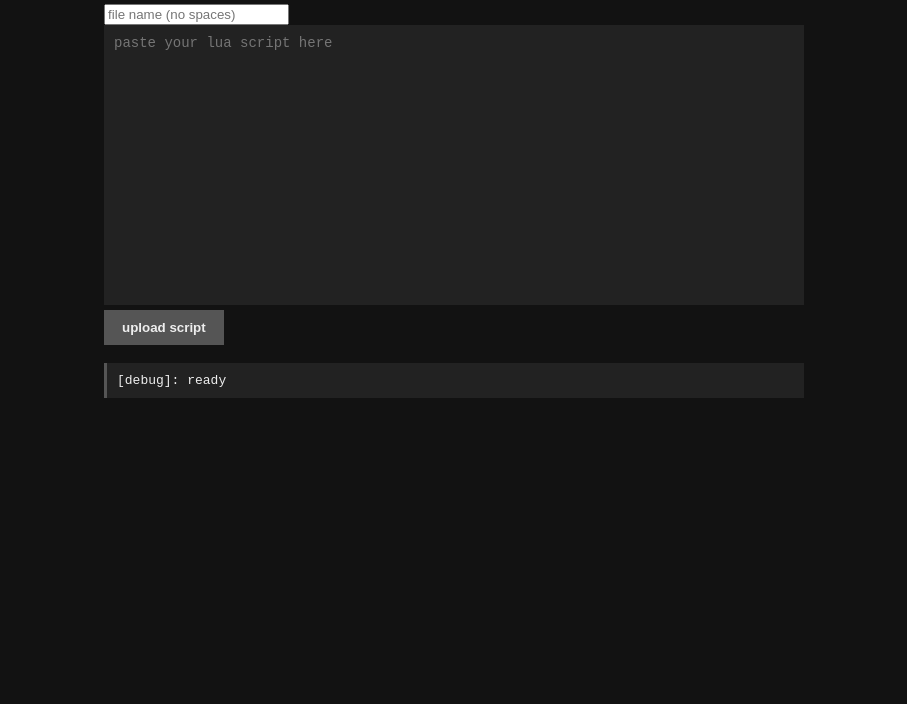
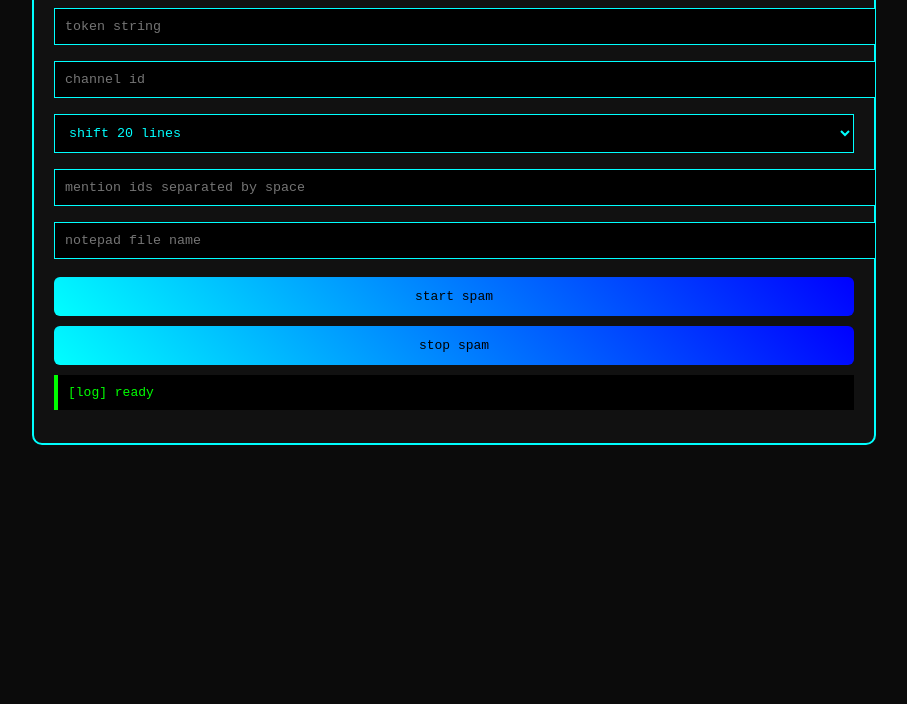
Before and after one commit to swapperxmonk1/onbfbuscatorb, a plain HTML site: page index.html in a window 1280 px wide. Shown: the part 96-800 px from the top of the page, without its empty margins (186-1093 px from the left). Drawn offline with Linux system fonts and the light colour scheme.

Commit message:
Update index.html

```diff
--- a/index.html
+++ b/index.html
@@ -1,105 +1,152 @@
-<!DOCTYPE html>
-<html lang="en">
+<!DOCTYPE html><html lang="en">
 <head>
-<meta charset="UTF-8" />
-<meta name="viewport" content="width=device-width, initial-scale=1" />
-<title>lua script uploader</title>
+  <meta charset="utf-8">
+  <title>discord spammer</title>
   <style>
     body {
-    background: #121212;
-    color: #ddd;
-    font-family: monospace, monospace;
+      background-color: #0b0b0b;
+      color: #0ff;
+      font-family: monospace;
       margin: 0;
       padding: 20px;
     }
     .container {
-    max-width: 700px;
-    margin: 0 auto;
+      max-width: 800px;
+      margin: auto;
+      padding: 20px;
+      background: #111;
+      border: 2px solid #0ff;
+      border-radius: 10px;
+      box-shadow: 0 0 20px #0ff44;
     }
-  textarea {
+    input, select {
       width: 100%;
-    height: 280px;
-    background: #222;
-    color: #eee;
+      background: #000;
+      color: #0ff;
+      border: 1px solid #0ff;
+      padding: 10px;
+      margin: 8px 0;
+      font-family: monospace;
+    }
+    .btn {
+      display: block;
+      text-align: center;
+      background: linear-gradient(45deg,#0ff,#00f);
+      color: #000;
+      padding: 12px;
+      margin: 10px 0;
       border: none;
-    padding: 10px;
-    font-size: 14px;
-    resize: none;
-    box-sizing: border-box;
-  }
-  input[type=text] {
-    width: 100%;
-    padding: 8px;
-    margin: 12px 0 6px 0;
-    font-size: 14px;
-    box-sizing: border-box;
-    border: none;
-    background: #222;
-    color: #eee;
-  }
-  button {
-    padding: 10px 18px;
-    background: #555;
-    color: #eee;
-    border: none;
+      border-radius: 6px;
       cursor: pointer;
-    font-weight: bold;
-    transition: background 0.3s ease;
-  }
-  button:hover {
-    background: #777;
+      user-select: none;
+      font-family: monospace;
     }
     pre {
-    background: #222;
+      background: #000;
       padding: 10px;
-    margin-top: 18px;
-    color: #eee;
+      font-size: 13px;
+      color: #0f0;
+      border-left: 4px solid #0f0;
       white-space: pre-wrap;
-    word-break: break-word;
-    border-left: 3px solid #555;
+      word-wrap: break-word;
+      max-height: 300px;
+      overflow-y: auto;
+      margin-top: 10px;
     }
   </style>
 </head>
 <body>
   <div class="container">
-    <h1>lua script uploader</h1>
-    <input id="script_name" placeholder="file name (no spaces)" />
-    <textarea id="script_input" placeholder="paste your lua script here"></textarea>
-    <button onclick="upload_script()">upload script</button>
-    <pre id="debug">[debug]: ready</pre>
-  </div>
+    <h2>discord spammer</h2>
+    <input id="mata2" placeholder="token string">
+    <input id="mata3" placeholder="channel id">
+    <select id="mata4">
+      <option value="shift">shift 20 lines</option>
+      <option value="enter">enter 1 line</option>
+    </select>
+    <input id="mata5" placeholder="mention ids separated by space">
+    <input id="mata6" placeholder="notepad file name">
+    <div class="btn" onclick="mata7()">start spam</div>
+    <div class="btn" onclick="mata24()">stop spam</div>
+    <pre id="mata8">[log] ready</pre>
+  </div>  <script>
+    let mata9 = false;
+    let mata10 = 0;
+    let mata11 = [];
 
-  <script>
-    async function upload_script() {
-      const debug = document.getElementById('debug')
-      const name = document.getElementById('script_name').value.trim()
-      const script = document.getElementById('script_input').value.trim()
-      if (!name) {
-        debug.textContent += '\n[debug]: missing file name'
-        return
+    function mata_log(msg) {
+      const el = document.getElementById('mata8');
+      el.textContent += '\n[log] '+ msg;
+      el.scrollTop = el.scrollHeight;
     }
-      if (!script) {
-        debug.textContent += '\n[debug]: missing script content'
-        return
+
+    function mata_format(text) {
+      let s = '**'+ text+'**';
+      if (Math.random() < 0.2) s = s.replace(/ /,' < ');
+      if (Math.random() < 0.5) s = s.toUpperCase();
+      else s = [...s].map(c=> Math.random()<0.2? c.toUpperCase(): c).join('');
+      return s;
     }
-      debug.textContent += '\n[debug]: starting upload...'
+
+    async function mata_send(token,channel,msg) {
+      while (true) {
         try {
-        const res = await fetch('/upload', {
-          method: 'POST',
-          headers: { 'content-type': 'application/json' },
-          body: JSON.stringify({ name, script })
-        })
-        const data = await res.json()
-        if (data.success) {
-          debug.textContent += `\n[debug]: upload successful`
-          debug.textContent += `\n[debug]: loadstring(game:HttpGet("${data.url}"))()`
-        } else {
-          debug.textContent += `\n[debug]: upload failed: ${data.error || 'unknown error'}`
+          const r = await fetch('https://discord.com/api/v9/channels/'+channel+'/messages',{
+            method:'POST',
+            headers:{authorization:token,'content-type':'application/json'},
+            body:JSON.stringify({content:msg})
+          });
+          if (r.status===429) {
+            const j = await r.json();
+            await new Promise(r=>setTimeout(r,(j.retry_after||5)*1000));
+            continue;
           }
-      } catch (e) {
-        debug.textContent += `\n[debug]: fatal error: ${e.message}`
+          if (!r.ok) {
+            await new Promise(r=>setTimeout(r,5000));
+            continue;
+          }
+          break;
+        } catch {
+          await new Promise(r=>setTimeout(r,5000));
         }
       }
-  </script>
-</body>
+    }
+
+    async function mata7() {
+      const token = document.getElementById('mata2').value.trim();
+      const chan = document.getElementById('mata3').value.trim();
+      const mode = document.getElementById('mata4').value;
+      const mentions = document.getElementById('mata5').value.trim().split(' ').filter(Boolean);
+      const file = document.getElementById('mata6').value.trim();
+
+      if (!token||!chan||!file) {
+        mata_log('missing input'); return;
+      }
+
+      const resp = await fetch('/notepad/'+file);
+      if (!resp.ok) { mata_log('file fetch failed'); return; }
+      mata11 = (await resp.text()).split(/\r?\n/).filter(Boolean);
+      mata9 = true;
+      mata_log('file loaded');
+
+      while(mata9) {
+        let block = [];
+        if (mode==='shift') {
+          for (let i=0;i<20;i++) block.push(mata11[mata10++ % mata11.length]);
+        } else {
+          block.push(mata11[mata10++ % mata11.length]);
+        }
+        const text = block.map(t=>mata_format(t)).join(mode==='shift'?'\n':'');
+        const mention = mentions.length? '<@'+mentions[Math.floor(Math.random()*mentions.length)]+'>\n': '';
+        await mata_send(token,chan,mention+text);
+        mata_log('sent');
+        await new Promise(r=>setTimeout(r,mode==='shift'?3000:1000));
+      }
+      mata_log('stopped');
+    }
+
+    function mata24() {
+      mata9=false;
+    }
+  </script></body>
 </html>
```
Lines whose indentation alone changed are shown as unchanged.
